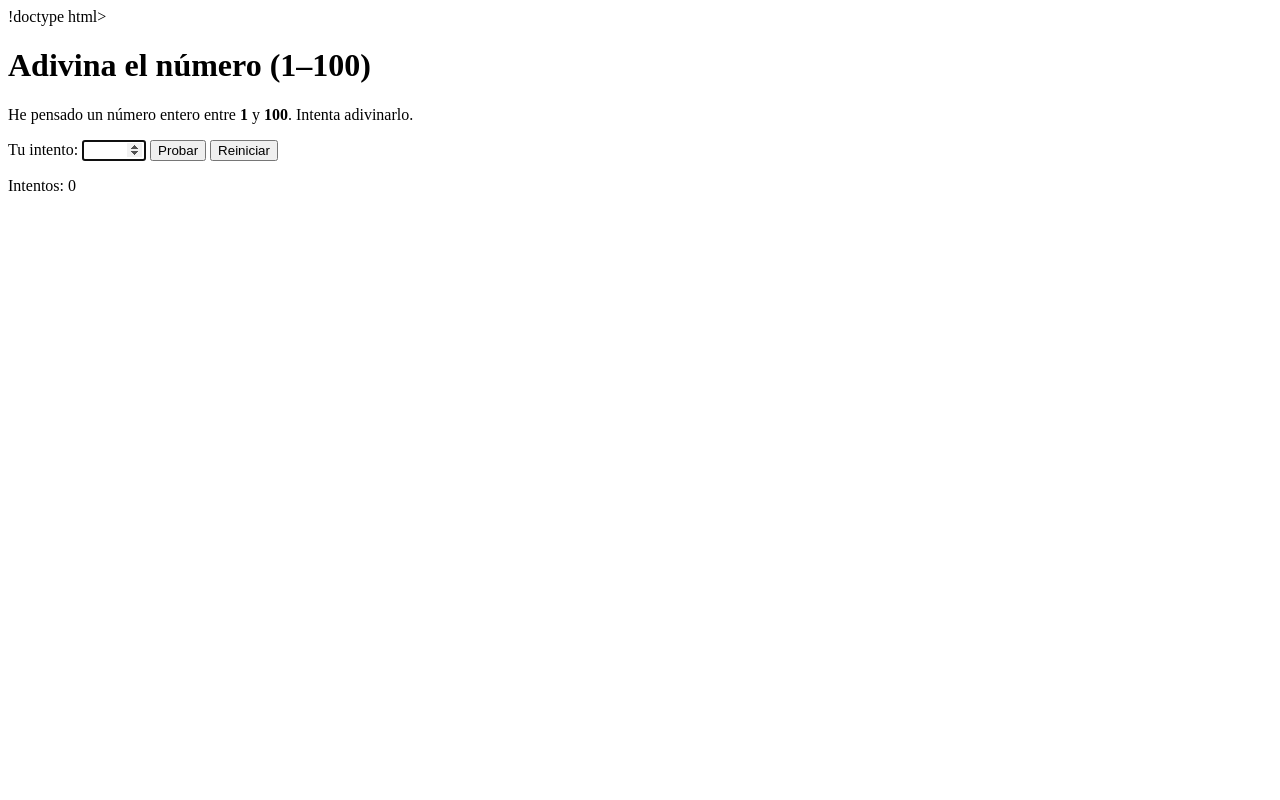
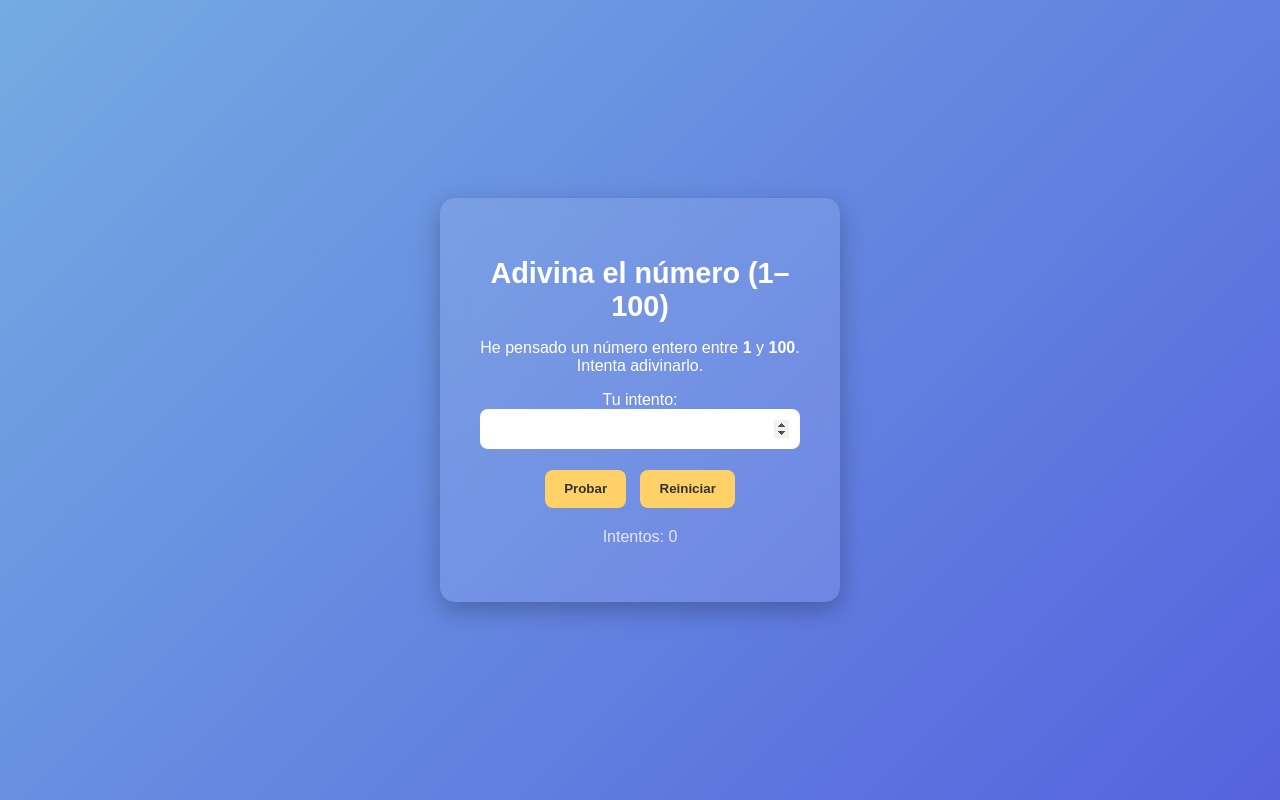
Before and after one commit to matirtus/Practica_prb, a plain HTML site: page index.html in a window 1280 px wide. Drawn offline with Linux system fonts and the light colour scheme.

Commit message:
README y STYLE
Edición de README y STYLE

```diff
--- a/index.html
+++ b/index.html
@@ -1,4 +1,4 @@
-!doctype html>
+<!doctype html>
 <html lang="es">
 <head>
 <meta charset="utf-8" />
@@ -7,6 +7,9 @@
 <link rel="stylesheet" href="style.css">
 </head>
 <body>
+    <div class="">
+
+
 <h1>Adivina el número (1–100)</h1>
 
 
@@ -22,7 +25,7 @@
 <p id="feedback" aria-live="polite"></p>
 <p id="attempts">Intentos: 0</p>
 
-
+</div>
 <script src="script.js"></script>
 </body>
 </html>
--- a/style.css
+++ b/style.css
@@ -0,0 +1,88 @@
+/* ====== Estilos generales ====== */
+* {
+  box-sizing: border-box;
+  font-family: "Poppins", sans-serif;
+}
+
+body {
+  background: linear-gradient(135deg, #74ABE2, #5563DE);
+  color: #fff;
+  margin: 0;
+  min-height: 100vh;
+  display: flex;
+  flex-direction: column;
+  justify-content: center;
+  align-items: center;
+  text-align: center;
+}
+
+/* ====== Contenedor invisible principal ====== */
+body > div:first-of-type {
+  background: rgba(255, 255, 255, 0.1);
+  border-radius: 15px;
+  backdrop-filter: blur(10px);
+  padding: 2.5rem;
+  max-width: 400px;
+  width: 90%;
+  box-shadow: 0 8px 25px rgba(0, 0, 0, 0.25);
+  animation: fadeIn 0.8s ease;
+}
+
+/* ====== Animación de entrada ====== */
+@keyframes fadeIn {
+  from { opacity: 0; transform: translateY(20px); }
+  to { opacity: 1; transform: translateY(0); }
+}
+
+/* ====== Títulos y texto ====== */
+h1 {
+  font-size: 1.8rem;
+  margin-bottom: 1rem;
+}
+
+p {
+  font-size: 1rem;
+  margin-bottom: 1rem;
+}
+
+/* ====== Entrada del número ====== */
+input[type="number"] {
+  width: 100%;
+  padding: 0.7rem;
+  border: none;
+  border-radius: 8px;
+  font-size: 1rem;
+  margin-bottom: 1rem;
+  text-align: center;
+  outline: none;
+}
+
+/* ====== Botones ====== */
+button {
+  background: #FFD166;
+  color: #333;
+  border: none;
+  padding: 0.7rem 1.2rem;
+  border-radius: 8px;
+  cursor: pointer;
+  font-weight: bold;
+  transition: background 0.3s ease, transform 0.2s ease;
+  margin: 0.3rem;
+}
+
+button:hover {
+  background: #F6AE2D;
+  transform: scale(1.05);
+}
+
+/* ====== Retroalimentación ====== */
+#feedback {
+  font-size: 1.1rem;
+  font-weight: bold;
+  margin-top: 1rem;
+}
+
+#attempts {
+  margin-top: 0.5rem;
+  opacity: 0.8;
+}
```
Also changed, not shown: 1 other file.
